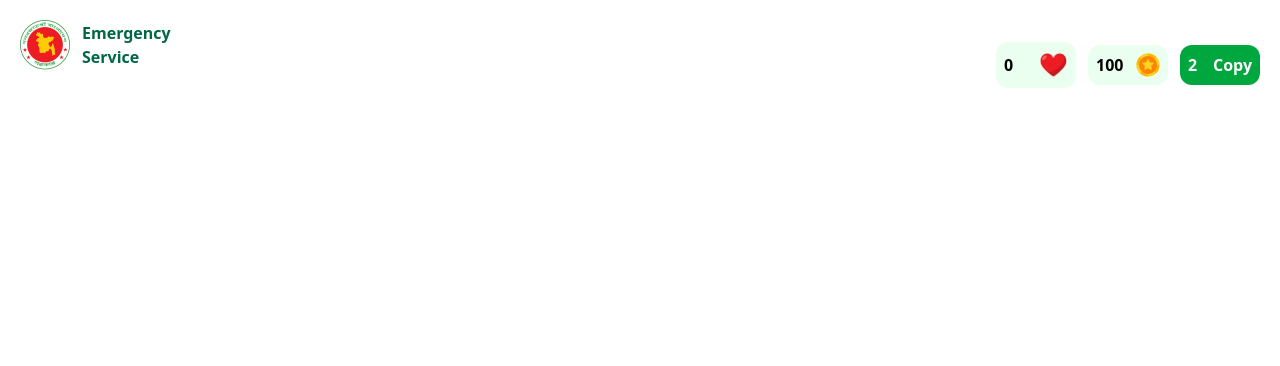
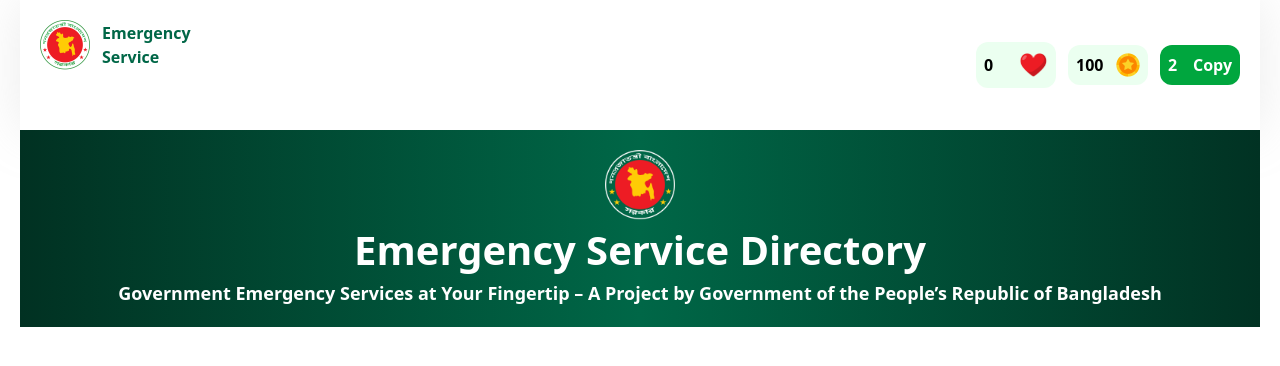
Before and after one commit to Ummahabibahabo/My-B12A05-assignment, a plain HTML site: page index.html in a window 1280 px wide. Drawn offline with nearby package versions, Linux system fonts and the light colour scheme.

Commit message:
second commit

```diff
--- a/index.html
+++ b/index.html
@@ -5,14 +5,12 @@
     <meta name="viewport" content="width=device-width, initial-scale=1.0" />
     <title>Emergence Hotline Project</title>
     <!-- tailwind cdn -->
-    <script src="https://cdn.jsdelivr.net/npm/@tailwindcss/browser@4"></script>
-
+    <script src="https://cdn.tailwindcss.com"></script>
   </head>
-  <body>
-    <body>
+  <body class="max-w-[1920px] mx-auto px-5">
     <!-- navbar-section -->
     <nav
-      class="flex flex-col sm:flex-row justify-between items-center max-w-[1920px] mx-auto p-5"
+      class="flex flex-col sm:flex-row justify-between items-center bg-white shadow-[0px_1px_50px_0px_rgba(181,181,181,0.25)] p-5"
     >
       <div class="left-navbar-section">
         <div class="flex justify-center items-center gap-3 mb-10">
@@ -47,6 +45,22 @@
         </button>
       </div>
     </nav>
+    <div
+      class="bg-[linear-gradient(90deg,rgba(1,49,34,1),rgba(0,103,71,1)_50%,rgba(1,50,35,1)_100%)] flex flex-col items-center px-4 py-5"
+    >
+      <img class="w-[70px] h-[70px]" src="./assets/logo-dark.png" alt="" />
+      <h1
+        class="text-[22px] sm:text-[26px] md:text-[32px] lg:text-[40px] font-bold text-white text-center"
+      >
+        Emergency Service Directory
+      </h1>
+      <p
+        class="text-[14px] sm:text-[16px] md:text-[18px] text-white font-bold text-center max-w-[90%]"
+      >
+        Government Emergency Services at Your Fingertip – A Project by
+        Government of the People’s Republic of Bangladesh
+      </p>
+    </div>
 
     <script src="./index.js"></script>
   </body>
```
